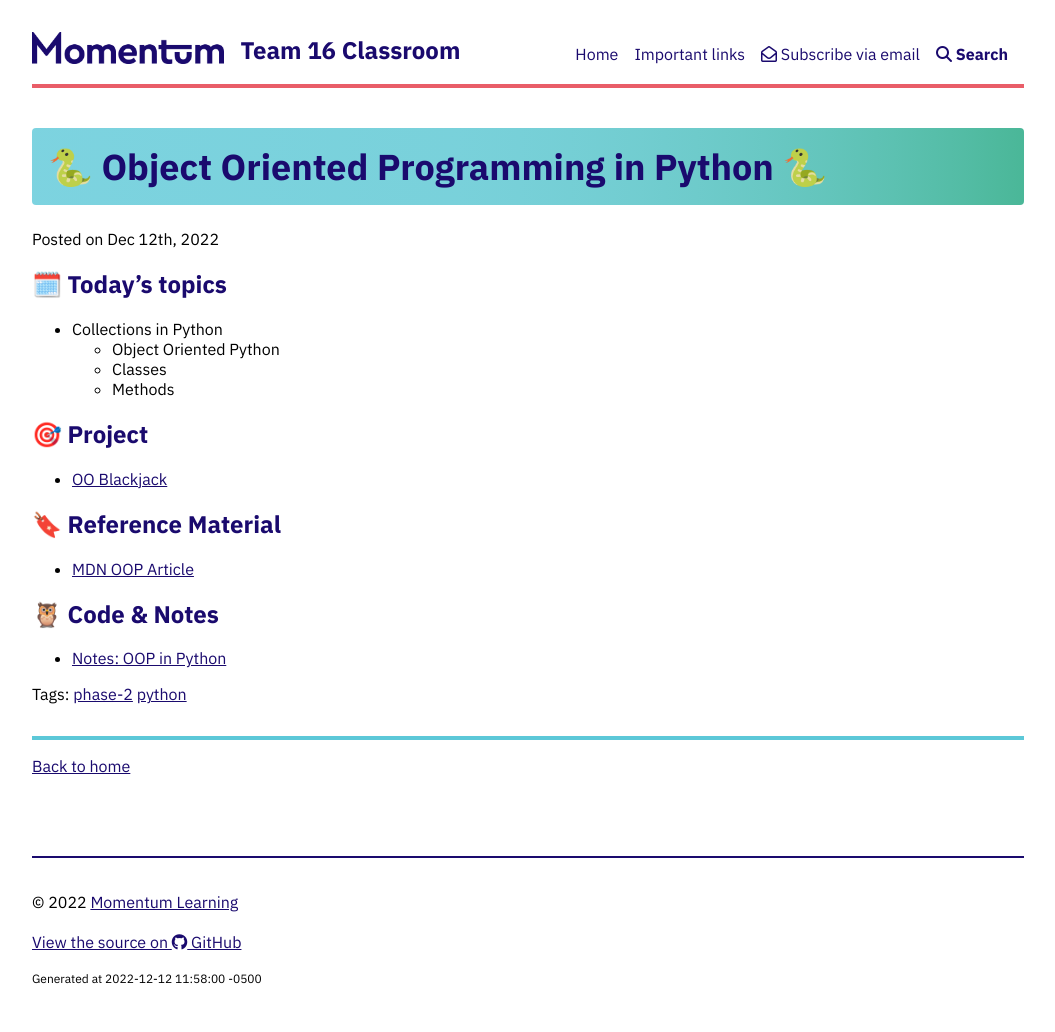
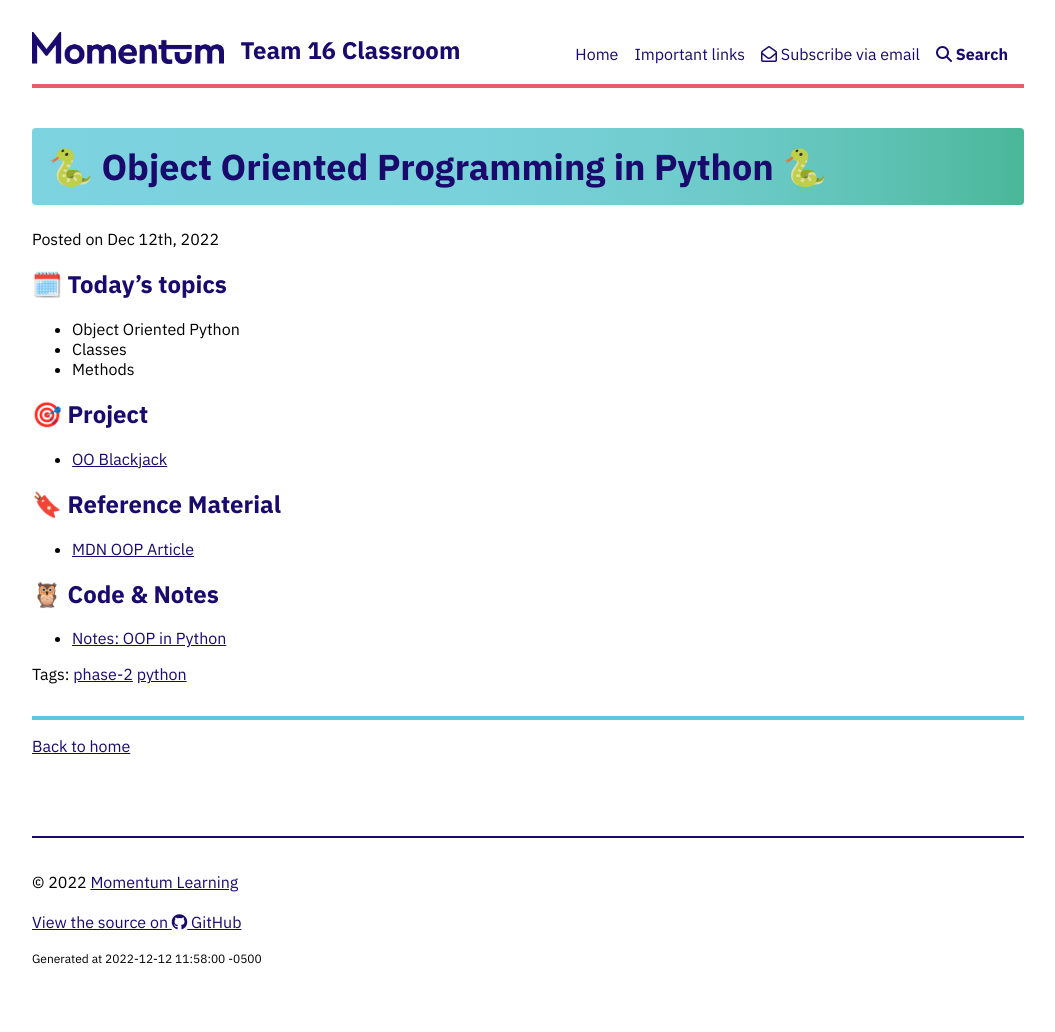
Before and after one commit to Momentum-Team-16/momentum-team-16.github.io, a Jekyll site: the page built from _posts/2022-12-12-py-oo.md, in a window 1280 px wide. Shown: the whole page, without its empty margins (112-1167 px from the left). Built offline with Jekyll 4.4.1, drawn with Linux system fonts in a browser that asks for light colours; nearby versions of some CDN libraries.

Commit message:
remove errant line

```diff
--- a/_posts/2022-12-12-py-oo.md
+++ b/_posts/2022-12-12-py-oo.md
@@ -6,10 +6,9 @@ tags: phase-2 python
 
 ## 🗓️ Today's topics
 
-- Collections in Python
-  - Object Oriented Python
-  - Classes
-  - Methods
+- Object Oriented Python
+- Classes
+- Methods
 
 ## 🎯 Project
 
```
